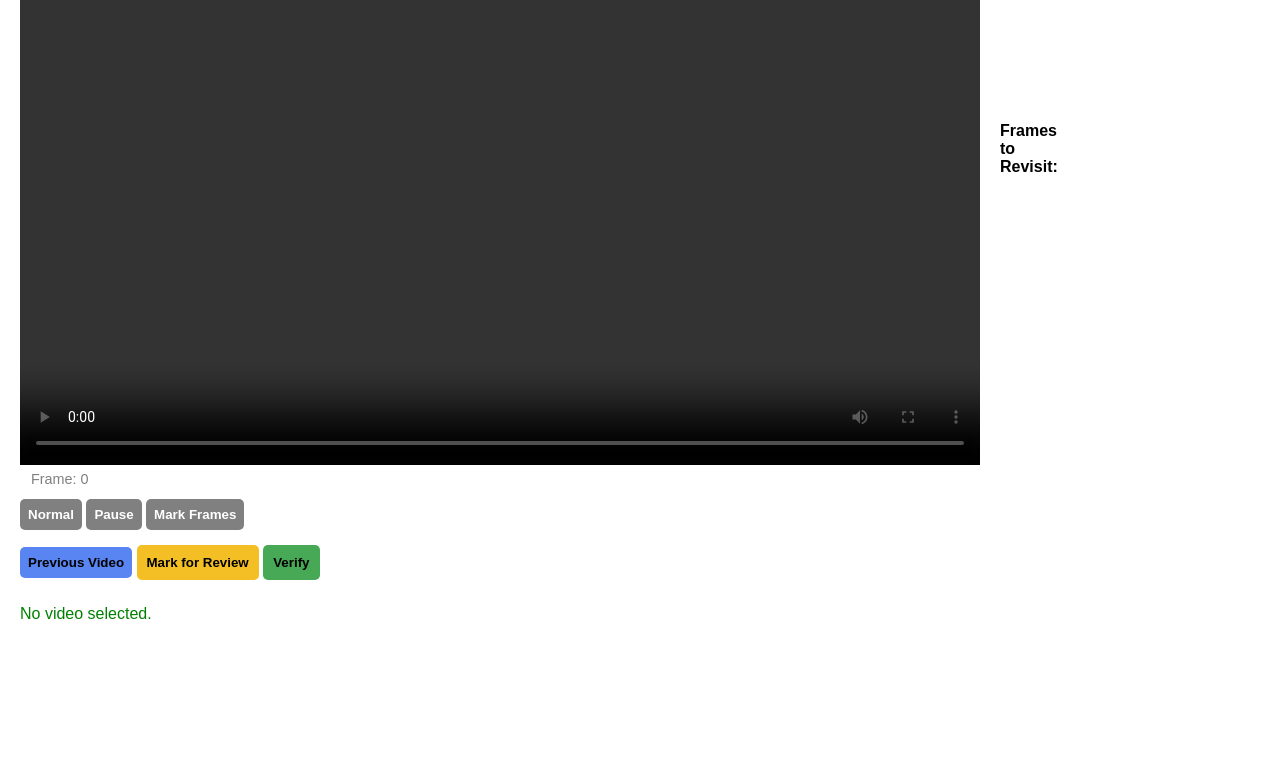
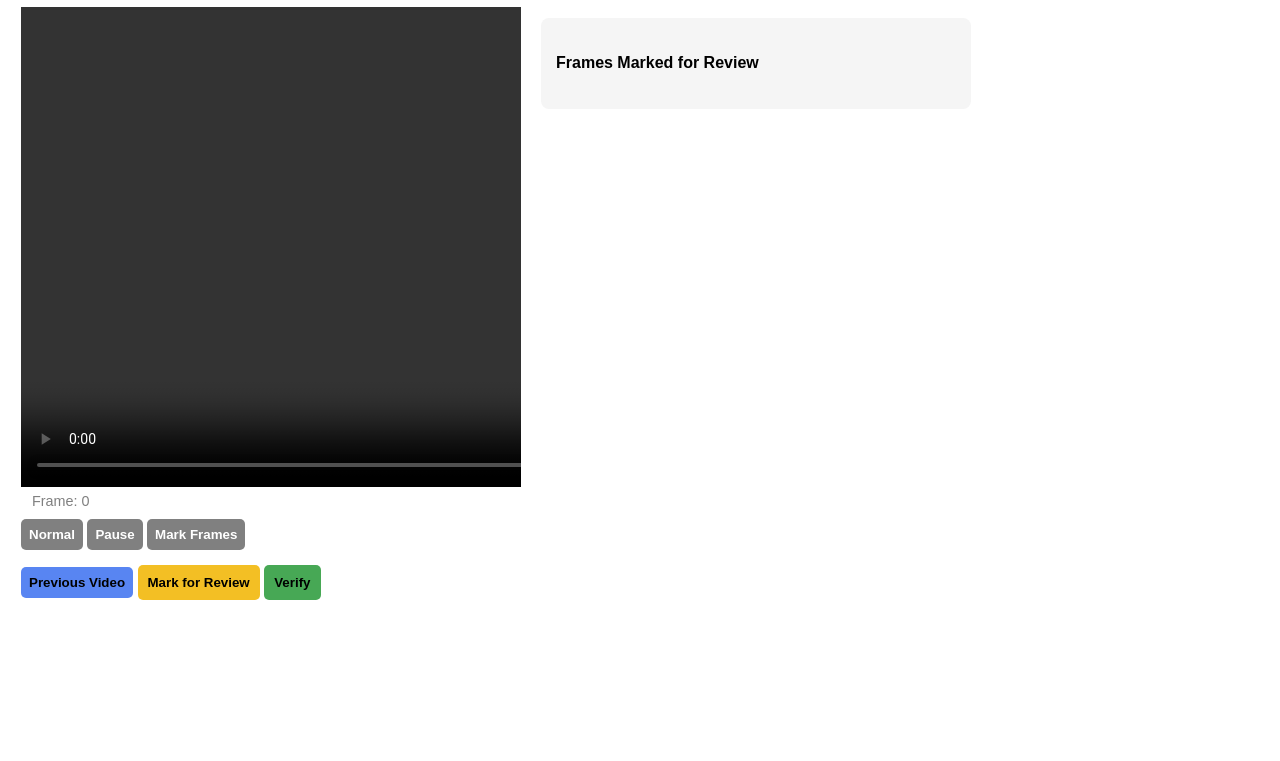
Before and after one commit to frank-Regal/dataset_review_website, a website: page public/annotate.html in a window 1280 px wide. Shown: the part 99-860 px from the top of the page. Drawn offline with Linux system fonts and the light colour scheme; no server answers.

Commit message:
cleaned up interface

```diff
--- a/public/annotate.html
+++ b/public/annotate.html
@@ -17,15 +17,18 @@
             padding: 20px;
             display: flex;
             flex-direction: row;
+            overflow: auto;
+            padding-top: 40px;
         }
 
         /* Left column: Video and annotation form */
         #main-container {
-            flex: 2;
-            margin-right: 20px;
             display: flex;
-            flex-direction: column;
-            height: calc(100vh - 40vh); /* Account for body padding */
+            flex-direction: row;
+            width: 100%;
+            height: 100%;
+            margin-top: 20px;
+
         }
 
         /* Video container */
@@ -208,16 +211,48 @@
         #frame-ranges-list li button:hover {
             background-color: #ff5252;
         }
+
+        #left-container {
+            flex: 2;
+            margin-right: 20px;
+            overflow-y: auto;
+            max-width: 30%;
+            min-width: 500px;
+        }
+
+        #right-container {
+            flex: 1;
+            margin-top: 75px;
+            min-width: 400px;
+            max-width: 30%;
+            overflow-y: auto;
+            background-color: #f5f5f5;  /* Light gray background */
+            padding: 15px;
+            border-radius: 8px;
+            margin-left: 0;  /* Remove any margin */
+            box-shadow: outset 0 0 10px rgba(0, 0, 0, 0.1);  /* Subtle inner shadow */
+        }
+
+        h1 {
+            margin-left: 10px;
+            margin-top: 3px;
+            margin-bottom: 20px;
+            white-space: nowrap;
+            overflow: hidden;
+            text-overflow: clip;  /* Adjust this value based on your needs */
+        }
+
     </style>
 </head>
 <body>
-    <div id="main-container">
+    <div id="main-container" style="display: flex; align-items: flex-start; margin: 2px 1px;">
+        <div id="left-container">
             <div style="display: flex; justify-content: left; align-items: center; margin: 2px 1px;">
                 <button onclick="window.location.href = '/';" class="gray-button" style="margin-right: 10px;">Back</button>
                 <h1 style="margin-left: 10px; margin-top: 3px; margin-bottom: 0px;">Dataset Review</h1>
             </div>
 
-        <div id="subtask-placeholder" style="color: gray; font-style: italic; padding-top: 10px; padding-bottom: 10px;">
+            <div id="subtask-placeholder" style="color: gray; font-size: 0.8em; font-style: italic; padding-top: 10px; padding-bottom: 10px;">
                 <span id="video-name"></span>
             </div>
 
@@ -233,8 +268,6 @@
                 </div>
             </div>
 
-
-
             <!-- Display the current list of subtasks -->
             <div id="video-controls">
                 <button onclick="togglePlaybackSpeed()" class="gray-button" id="speedButton" title="Toggle Playback Speed (↑/↓)">Normal</button>
@@ -246,7 +279,6 @@
                 <button onclick="previousVideo()" class="blue-button" title="Navigate to Previous Video (←)">Previous Video</button>
                 <button onclick="markForReview()" class="yellow-button" title="Mark for Review (w)">Mark for Review</button>
                 <button onclick="nextVideo()" class="green-button" title="Mark as Verified and Navigate to Next Video (→)">Verify</button>
-
             </div>
 
             <div id="annotation-list">
@@ -254,21 +286,25 @@
                 <ul id="annotations"></ul>
             </div>
 
-        <div id="feedback"></div>
+            <!-- <div id="feedback"></div> -->
+        </div>
+
+        <div id="right-container">
+            <h4>Frames Marked for Review</h4>
+            <ul id="frame-ranges-list" style="list-style-type: none; padding-left: 0;"></ul>
+        </div>
     </div>
 
     <!-- Add this after the video container -->
-    <div id="frame-ranges-container" style="margin-top: calc(100vh - 50%); padding-right: calc(100vw - 50%);">
+    <!-- <div id="frame-ranges-container" style="margin-top: calc(100vh - 50%); padding-right: calc(100vw - 50%);">
         <h4>Frames to Revisit:</h4>
         <ul id="frame-ranges-list" style="list-style-type: none; padding-left: 0;"></ul>
-    </div>
+    </div> -->
 
-    <!-- Right column: Instructions
-    <div id="instructions-container">
-        <h2>Instructions</h2>
-        <p>
-            This is a video annotation tool.
-        </p>
+    <!-- Right column: Instructions -->
+    <!-- <div id="instructions-container">
+        <h4>Frames to Revisit:</h4>
+        <ul id="frame-ranges-list" style="list-style-type: none; padding-left: 0;"></ul>
     </div> -->
 
     <script src="annotation.js"></script>
```
Lines whose indentation alone changed are shown as unchanged.
